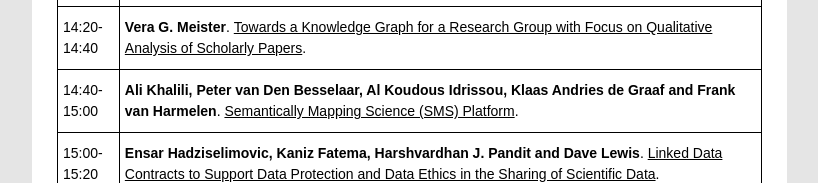
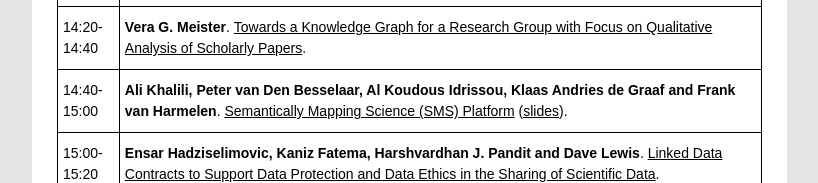
Before and after one commit to semSci/semSci2017, a plain HTML site: page index.html in a window 1280 px wide. Shown: the part 2034-2217 px from the top of the page, without its empty margins (338-1156 px from the left). Drawn offline with Linux system fonts and the light colour scheme.

Commit message:
another talk

```diff
--- a/index.html
+++ b/index.html
@@ -116,7 +116,7 @@
   </tr>
   <tr>
     <td class="tg-yw4l">09:50-10:10</td>
-    <td class="tg-yw4l"><strong>Gully Burns, Pradeep Dasigi and Ed Hovy</strong>. <a href="http://ceur-ws.org/Vol-1931/paper-02.pdf">Extracting Evidence Fragments for Distant Supervision of Molecular Interactions</a> (<a href="presentations/semsci2017-burns-final.pptx">Slides</a>).</td>
+    <td class="tg-yw4l"><strong>Gully Burns, Pradeep Dasigi and Ed Hovy</strong>. <a href="http://ceur-ws.org/Vol-1931/paper-02.pdf">Extracting Evidence Fragments for Distant Supervision of Molecular Interactions</a> (<a href="presentations/semsci2017-burns-final.pptx">Slides</a>)</td>
   </tr>
   <tr>
     <td class="tg-yw4l">10:10-10:30</td>
@@ -159,7 +159,7 @@
   </tr>
   <tr>
     <td class="tg-yw4l">14:40-15:00</td>
-    <td class="tg-yw4l"><strong>Ali Khalili, Peter van Den Besselaar, Al Koudous Idrissou, Klaas Andries de Graaf and Frank van Harmelen</strong>. <a href="http://ceur-ws.org/Vol-1931/paper-01.pdf">Semantically Mapping Science (SMS) Platform</a>.</td>
+    <td class="tg-yw4l"><strong>Ali Khalili, Peter van Den Besselaar, Al Koudous Idrissou, Klaas Andries de Graaf and Frank van Harmelen</strong>. <a href="http://ceur-ws.org/Vol-1931/paper-01.pdf">Semantically Mapping Science (SMS) Platform</a> (<a href="https://www.slideshare.net/phprun/semantically-mapping-science-sms-platform/1">slides<a>).</td>
   </tr>
   <tr>
     <td class="tg-yw4l">15:00-15:20</td>
```
